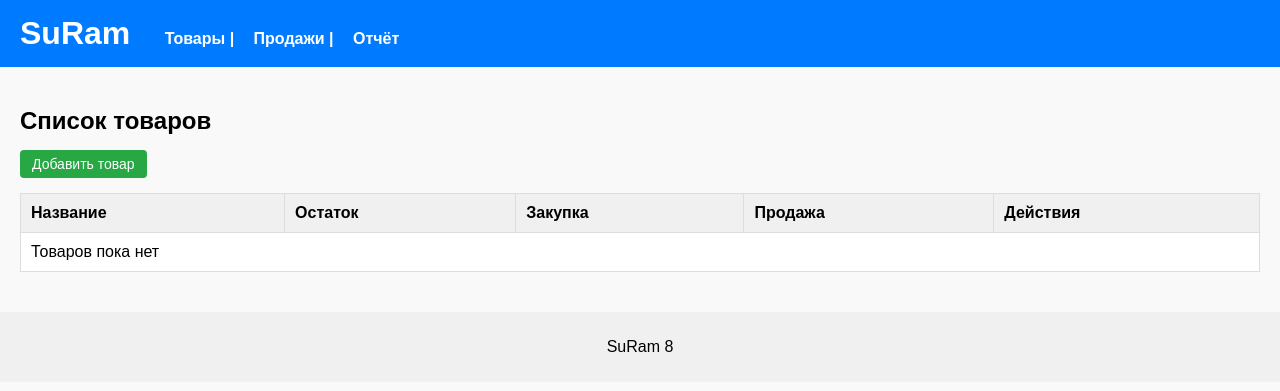
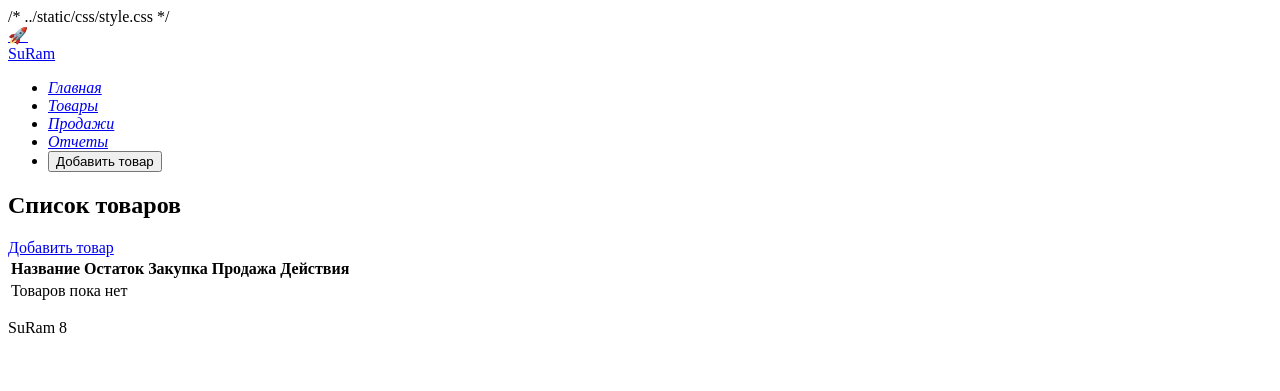
Before and after one commit to abubakarov10/mans_and_ramzan, a Django app: page / in a window 1280 px wide. Shown: the top 391 px of the page. Run offline with Django 5.2, Linux system fonts and the light colour scheme; data that the repository does not hold is empty.

Commit message:
Мои изменения

```diff
--- a/mini_warehouse/static/css/style.css
+++ /dev/null
@@ -1,93 +0,0 @@
-body {
-    font-family: Arial, sans-serif;
-    margin: 0;
-    padding: 0;
-    background: #f9f9f9;
-}
-
-header {
-    background: #007bff;
-    color: white;
-    padding: 15px 20px;
-}
-
-header h1 {
-    margin: 0;
-    display: inline-block;
-}
-
-nav {
-    display: inline-block;
-    margin-left: 30px;
-}
-
-nav a {
-    color: white;
-    margin-right: 15px;
-    text-decoration: none;
-    font-weight: bold;
-}
-
-nav a:hover {
-    text-decoration: underline;
-}
-
-main {
-    padding: 20px;
-}
-
-table {
-    width: 100%;
-    border-collapse: collapse;
-    margin-top: 20px;
-    background: white;
-}
-
-table th, table td {
-    padding: 10px;
-    border: 1px solid #ddd;
-    text-align: left;
-}
-
-table th {
-    background: #f0f0f0;
-}
-
-a.button {
-    background: #28a745;
-    color: white;
-    padding: 6px 12px;
-    border-radius: 4px;
-    text-decoration: none;
-    font-size: 14px;
-}
-
-a.button.edit { background: #ffc107; }
-button.delete {
-    background: #dc3545;
-    color: white;
-    border: none;
-    padding: 6px 12px;
-    border-radius: 4px;
-    cursor: pointer;
-}
-button.delete:hover { background: #a71d2a; }
-
-footer {
-    text-align: center;
-    padding: 10px;
-    background: #f0f0f0;
-    margin-top: 20px;
-}
-.button {
-    padding: 5px 10px;
-    background: #4CAF50;
-    color: white;
-    border: none;
-    border-radius: 4px;
-    text-decoration: none;
-    cursor: pointer;
-}
-
-.button.edit { background: #2196F3; }
-.button.delete { background: #f44336; }
--- a/mini_warehouse/templates/base.html
+++ b/mini_warehouse/templates/base.html
@@ -2,20 +2,28 @@
 <html lang="ru">
 <head>
     <meta charset="UTF-8">
-    <title>Mini Warehouse</title>
+    <title>SuRam Alpha 0.1</title>
     {% load static %}
-    <link rel="stylesheet" href="{% static 'css/style.css' %}">
+    <link rel="stylesheet" href=""> /* ../static/css/style.css */
     <script src="{% static 'js/main.js' %}" defer></script>
 </head>
 <body>
-    <header>
-        <h1>SuRam</h1>
-        <nav>
-            <a href="{% url 'products:list' %}">Товары |</a>
-            <a href="{% url 'sales:list' %}">Продажи |</a>
-            <a href="{% url 'reports:profit' %}">Отчёт</a>
-        </nav>
-    </header>
+    <nav class="navigator">
+        <a href="#" class="logo">
+            <div class="nav-links">🚀</div>
+            <div class="nav-links">SuRam</div>
+        </a>
+    </nav>
+
+    <div class="menu">
+        <ul class="nav-list">
+            <li><a href="#" class="active-link"><i class="home">Главная</i></a></li>
+            <li><a href="#products" class="nav-linkk"><i class="Products-nav">Товары</i></a></li>
+            <li><a href="#sales" class="nav-link"><i class="sales-nav">Продажи</i></a></li>
+            <li><a href="#reports" class="nav-link"><i class="reports-nav">Отчеты</i></a></li>
+            <li><button class="btn_project" id="addBtnProject"><i class="add-product"></i>Добавить товар</button></li>
+        </ul>
+    </div>
     <main>
         {% block content %}
         {% endblock %}
```
